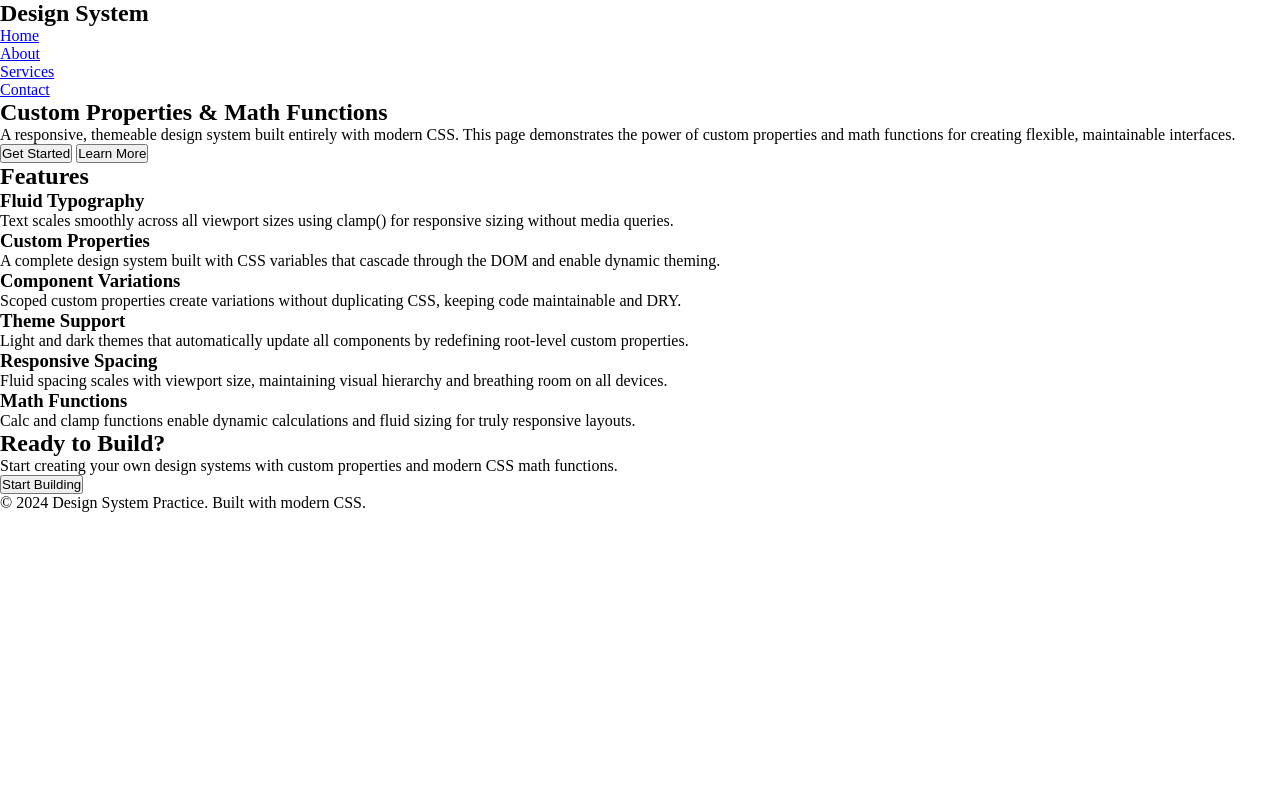
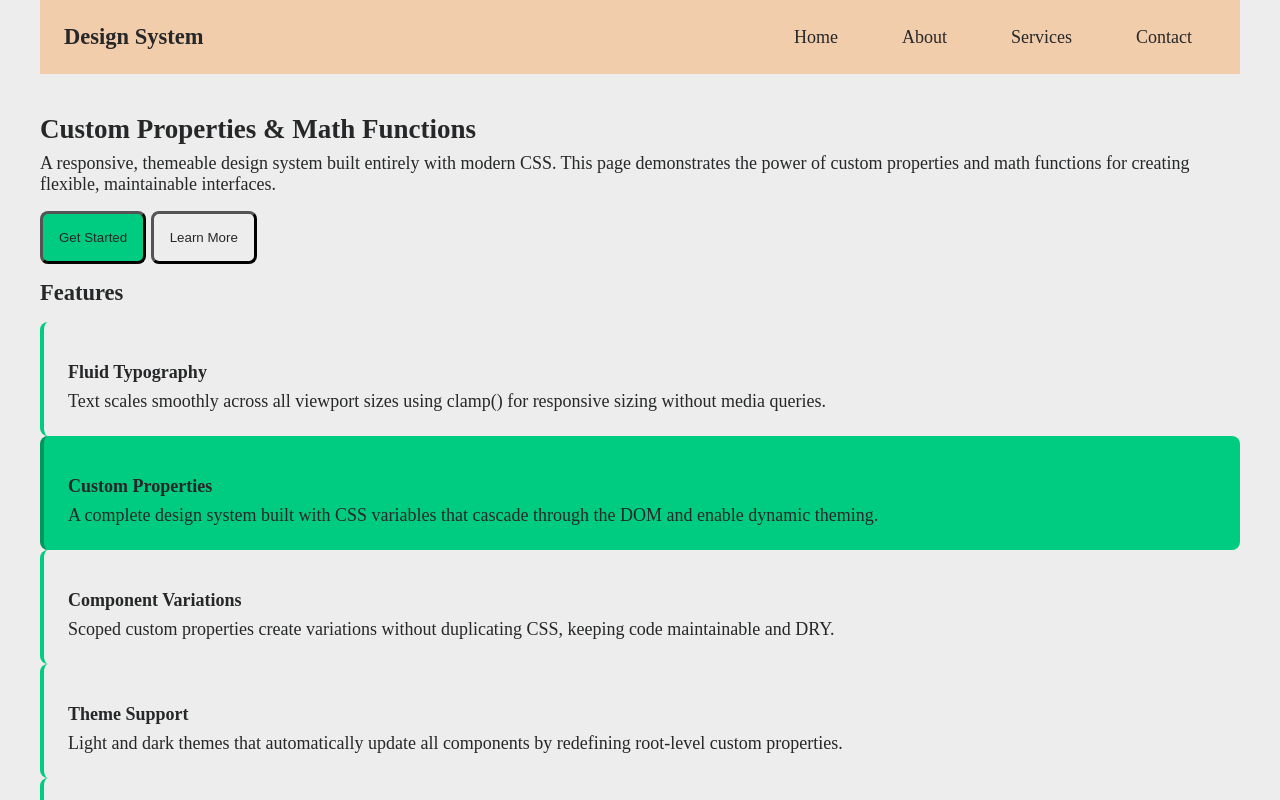
Before and after one commit to alexanderdombroski/advanced-css, a website: page custom-properties/custom-properties-starter.html in a window 1280 px wide. Shown: the top 800 px of the page. Drawn offline with Linux system fonts and the light colour scheme.

Commit message:
feat: finish css properties assignment

```diff
--- a/custom-properties/custom-properties-starter.html
+++ b/custom-properties/custom-properties-starter.html
@@ -4,34 +4,7 @@
     <meta charset="UTF-8" />
     <meta name="viewport" content="width=device-width, initial-scale=1.0" />
     <title>Custom Properties Practice</title>
-    <style>
-      /* Add your CSS here */
-
-      /* Basic reset - you can keep or modify this */
-      * {
-        margin: 0;
-        padding: 0;
-        box-sizing: border-box;
-      }
-
-      /* Define your custom properties in :root */
-      :root {
-        /* Colors */
-
-        /* Spacing scale */
-
-        /* Typography scale */
-
-        /* Layout values */
-      }
-
-      /* Define dark theme */
-      [data-theme="dark"] {
-        /* Dark theme color overrides */
-      }
-
-      /* Your component styles below */
-    </style>
+    <link rel="stylesheet" href="./styles.css" />
   </head>
   <body>
     <nav class="nav">
--- /dev/null
+++ b/custom-properties/styles.css
@@ -0,0 +1,225 @@
+/*
+What advantages did you find in using custom properties versus hard-coded values?
+> Custom properties were very reusable. I changed some of my colors mid way through, and it
+  the consitent usage of css variables made it easy to switch.
+
+How did clamp() make responsive design easier or harder?
+> clamp is nice for small tweaks to adjust sizes as the site grew bigger. I feel media
+  queries are much more powerful though, as full properties can be changed instead of size.
+
+What challenges did you encounter with scoped custom properties for component variations?
+> CSS nesting made custom property variations feel more scoped and understandable. Initially I duplicated
+  css when applying the hover color mix. Reading suggestions again, I realized creating another property and
+  overriding it would be a better pattern.
+
+How does the theme switching mechanism demonstrate the power of custom properties?
+> Similar to how I can change all of the properties in the root to change my theme, I could also define a more specific
+  property to override the theme. Applying dark colors was a great use for this. It feels almost as powerful as
+  using built in light-dark() function to detect the system theme.
+*/
+
+/* Add your CSS here */
+
+/* Basic reset - you can keep or modify this */
+* {
+  margin: 0;
+  padding: 0;
+  box-sizing: border-box;
+}
+
+/* Define your custom properties in :root */
+:root {
+  /* Colors */
+  --color-primary: #00cc81;
+  --color-secondary: #f2cdac;
+  --color-background: #ededed;
+  --color-text: #262728;
+
+  /* Spacing scale */
+  --spacing-xs: clamp(0.25rem, 1vw, 0.5rem);
+  --spacing-sm: clamp(0.5rem, 2vw, 1rem);
+  --spacing-md: clamp(1rem, 3vw, 1.5rem);
+  --spacing-lg: clamp(1.5rem, 4vw, 2.5rem);
+  --spacing-xl: clamp(2rem, 6vw, 4rem);
+
+  /* Typography scale */
+  --font-size-base: clamp(1rem, 2.5vw, 1.125rem);
+  --font-size-xs: calc(var(--font-size-base) * 0.75);
+  --font-size-md: calc(var(--font-size-base) * 1.125);
+  --font-size-lg: calc(var(--font-size-base) * 1.25);
+  --font-size-xl: calc(var(--font-size-base) * 1.5);
+
+  /* Layout values */
+  --max-width: 75rem; /* 1200px */
+  --border-radius: 0.5rem;
+  --gap: var(--spacing-sm);
+}
+
+/* Define dark theme */
+[data-theme="dark"] {
+  /* Dark theme color overrides */
+  --color-primary: #28726d;
+  --color-secondary: #cfa57a;
+  --color-background: #2a2e2e;
+  --color-text: #e6e8e8;
+}
+
+/* Your component styles below */
+
+body {
+  background-color: var(--color-background);
+  color: var(--color-text);
+  font-size: var(--font-size-base);
+  display: flex;
+  flex-direction: column;
+  height: 100vh;
+
+  & > * {
+    max-width: var(--max-width);
+    margin: 0 auto;
+  }
+
+  & h1 {
+    font-size: var(--font-size-xl);
+    margin-top: var(--spacing-lg);
+  }
+
+  & h2 {
+    font-size: var(--font-size-lg);
+    margin-top: var(--spacing-sm);
+  }
+
+  & h3,
+  & h4 {
+    font-size: var(--font-size-sm);
+    margin-top: var(--spacing-sm);
+  }
+
+  & p {
+    margin-top: var(--spacing-xs);
+  }
+
+  .btn {
+    --btn-background: var(--color-primary);
+    &.btn-secondary {
+      --btn-background: var(--color-background);
+    }
+
+    background-color: var(--btn-background);
+    color: var(--color-text);
+    padding: var(--spacing-sm);
+    border-radius: var(--border-radius);
+    border-width: 0.2rem;
+    cursor: pointer;
+    transition: background 0.2s;
+
+    &:hover {
+      background-color: color-mix(
+        in oklab,
+        var(--btn-background) 90%,
+        black 10%
+      );
+    }
+
+    &:active {
+      background-color: color-mix(
+        in oklab,
+        var(--btn-background) 80%,
+        black 20%
+      );
+    }
+  }
+
+  .nav {
+    background-color: var(--color-secondary);
+    color: var(--color-text);
+    width: 100%;
+
+    & .nav-container {
+      padding: var(--spacing-md);
+      display: flex;
+      flex-direction: row;
+      justify-content: space-between;
+
+      & .nav-logo {
+        margin-top: 0;
+      }
+    }
+
+    & .nav-list {
+      display: flex;
+      flex-direction: row;
+      gap: var(--gap);
+
+      & li {
+        list-style-type: none;
+        align-content: center;
+      }
+
+      & a,
+      & a:visited {
+        color: var(--color-text);
+        text-decoration: none;
+        padding: var(--spacing-md);
+
+        &:hover {
+          text-decoration: underline;
+        }
+      }
+    }
+  }
+
+  & .main {
+    & .hero-text {
+      margin-bottom: var(--spacing-sm);
+    }
+
+    & .features {
+      & h2 {
+        margin-bottom: var(--spacing-sm);
+      }
+    }
+
+    & .cta {
+      margin-bottom: var(--spacing-sm);
+      & p {
+        margin-bottom: var(--spacing-sm);
+      }
+    }
+  }
+
+  & .card {
+    --card-bg: var(--color-background);
+    --card-text: var(--color-text);
+    --card-border: var(--color-primary);
+
+    background: var(--card-bg);
+    color: var(--card-text);
+    border-left: 4px solid var(--card-border);
+    padding: var(--spacing-md);
+    border-radius: var(--border-radius);
+
+    transition:
+      transform 0.25s ease,
+      box-shadow 0.25s ease;
+    &:hover {
+      transform: translateX(-1px) scaleX(1.005);
+      box-shadow: 0 6px 16px
+        color-mix(in oklab, var(--color-text) 50%, black 50%);
+    }
+
+    &.card-featured {
+      --card-bg: var(--color-primary);
+      font-style: bold;
+      --card-border: color-mix(in oklab, var(--color-primary) 80%, black 20%);
+    }
+  }
+
+  & .footer {
+    width: 100%;
+    height: 5rem;
+    background-color: var(--color-secondary);
+    padding: var(--spacing-md);
+    margin-top: auto;
+  }
+}
```
Also changed, not shown: README.md.
